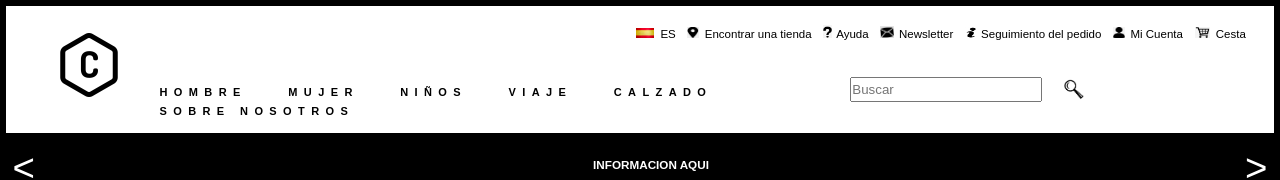
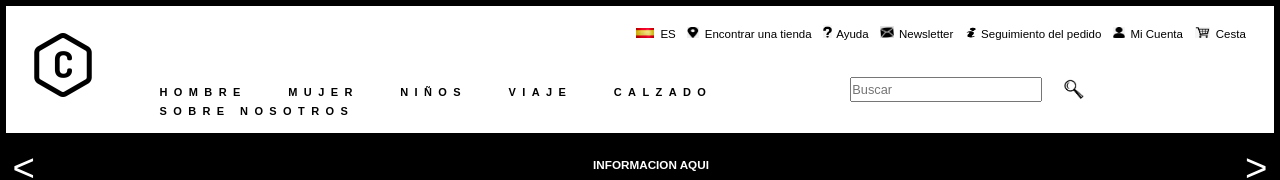
Before and after one commit to PabloIzquierdo/PROYECTO_DISE-O, a website: page index.html in a window 1280 px wide. Shown: the top 180 px of the page. Drawn offline with Linux system fonts and the light colour scheme.

Commit message:
'Retoques'

```diff
--- a/sass/layout/_header.scss
+++ b/sass/layout/_header.scss
@@ -99,6 +99,7 @@
         &--search{
             float: right;
             height: 1.5vw;
+            margin-right: 0vw;
 
             &::placeholder {
                 font-size: 1vw;
@@ -109,6 +110,7 @@
             margin-top: -0.5vw;
             width: 15vw;
             height: 2vw;
+            font-size: 1vw;
         }
 
         &--loop {
@@ -125,7 +127,7 @@
             height: 5vw;
             float: left;
             margin-top: -3.9vw;
-            margin-left: -6vw;
+            margin-left: -8vw;
         }
     }
 }
```
Also changed, not shown: css/style.css.
